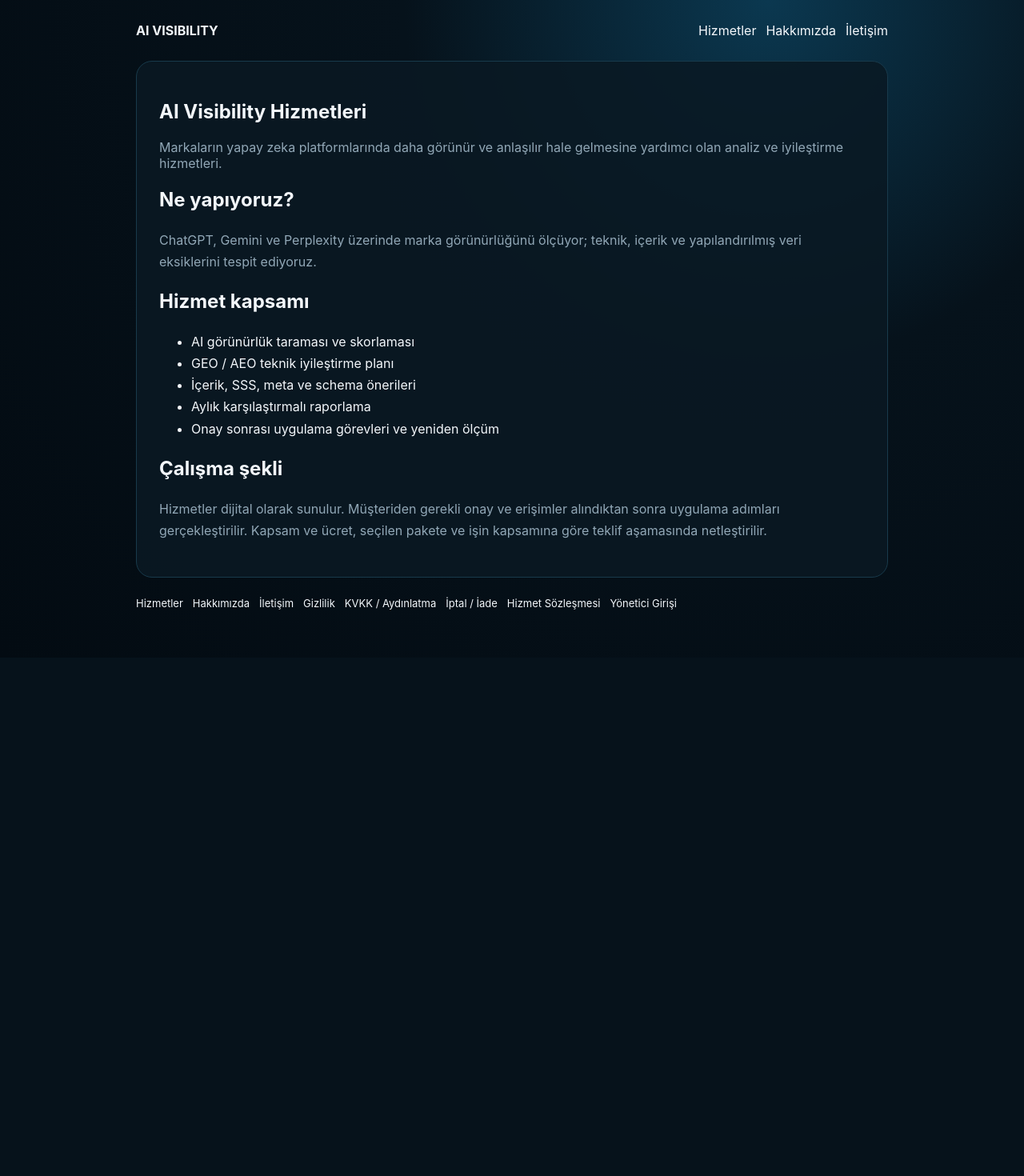
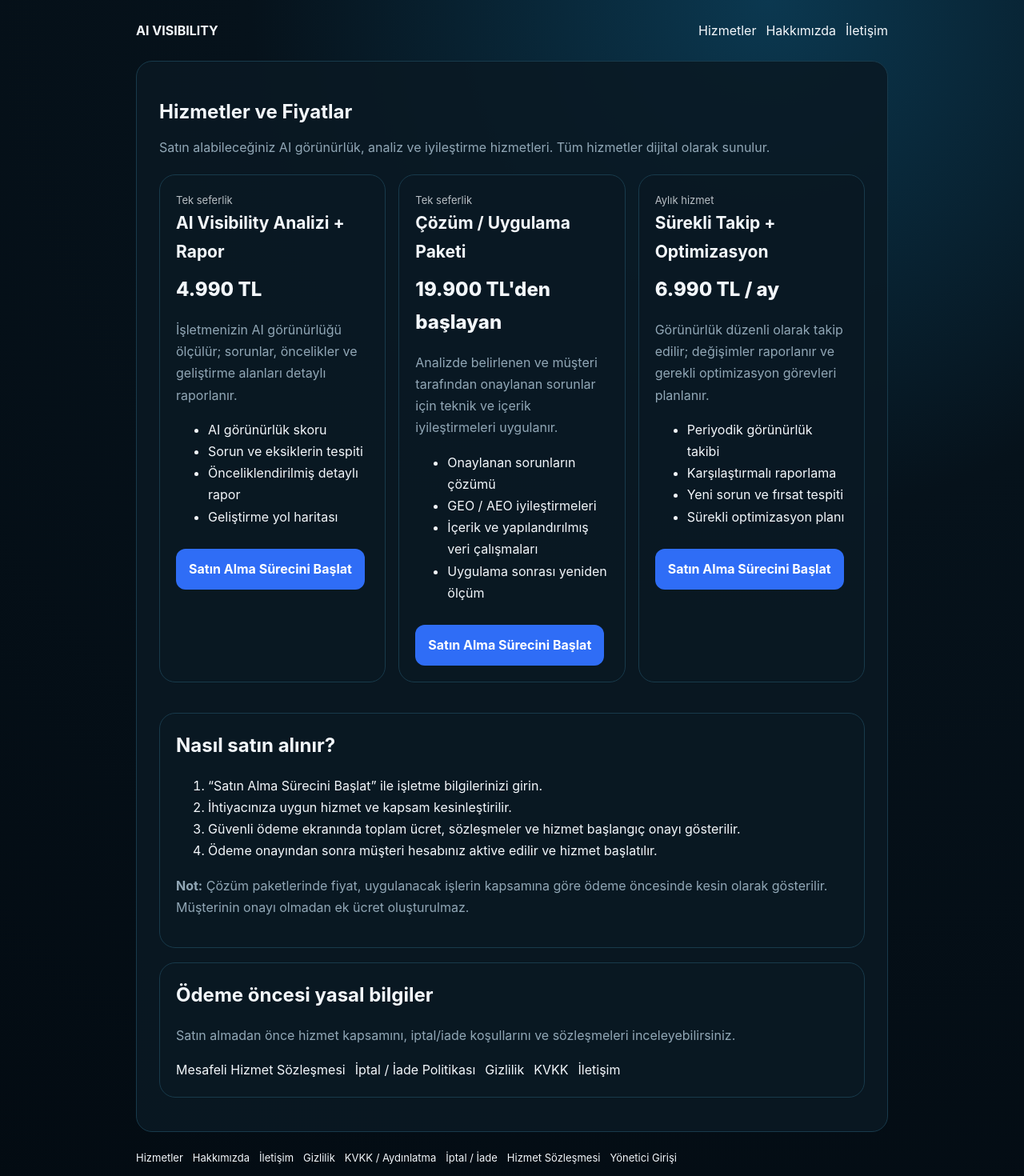
Before and after one commit to mehmetozan-5858/ai-visibility, a Next.js app: page /hizmetler in a window 1280 px wide. Shown: the top 1470 px of the page at 80% size. Before the commit the page ends 822 px from the top, so only its background shows below. Built offline with nearby package versions, Linux system fonts and the light colour scheme.

Commit message:
Make services visibly purchasable for payment provider review

```diff
--- a/app/hizmetler/page.js
+++ b/app/hizmetler/page.js
@@ -1,10 +1,46 @@
+import Link from "next/link";
 import PublicPage from "../../components/PublicPage";
-export const metadata={title:"AI Visibility | Hizmetler",description:"ChatGPT, Gemini ve Perplexity görünürlük analizi ve GEO/AEO hizmetleri"};
-export default function Page(){return <PublicPage title="AI Visibility Hizmetleri" subtitle="Markaların yapay zeka platformlarında daha görünür ve anlaşılır hale gelmesine yardımcı olan analiz ve iyileştirme hizmetleri.">
-  <h2>Ne yapıyoruz?</h2>
-  <p>ChatGPT, Gemini ve Perplexity üzerinde marka görünürlüğünü ölçüyor; teknik, içerik ve yapılandırılmış veri eksiklerini tespit ediyoruz.</p>
-  <h2>Hizmet kapsamı</h2>
-  <ul><li>AI görünürlük taraması ve skorlaması</li><li>GEO / AEO teknik iyileştirme planı</li><li>İçerik, SSS, meta ve schema önerileri</li><li>Aylık karşılaştırmalı raporlama</li><li>Onay sonrası uygulama görevleri ve yeniden ölçüm</li></ul>
-  <h2>Çalışma şekli</h2>
-  <p>Hizmetler dijital olarak sunulur. Müşteriden gerekli onay ve erişimler alındıktan sonra uygulama adımları gerçekleştirilir. Kapsam ve ücret, seçilen pakete ve işin kapsamına göre teklif aşamasında netleştirilir.</p>
+
+export const metadata={title:"AI Visibility | Hizmetler ve Fiyatlar",description:"AI görünürlük analizi, GEO/AEO çözüm uygulama ve sürekli takip hizmetleri; kapsam ve başlangıç fiyatları."};
+
+const packages=[
+  {title:"AI Visibility Analizi + Rapor",price:"4.990 TL",type:"Tek seferlik",desc:"İşletmenizin AI görünürlüğü ölçülür; sorunlar, öncelikler ve geliştirme alanları detaylı raporlanır.",items:["AI görünürlük skoru","Sorun ve eksiklerin tespiti","Önceliklendirilmiş detaylı rapor","Geliştirme yol haritası"]},
+  {title:"Çözüm / Uygulama Paketi",price:"19.900 TL'den başlayan",type:"Tek seferlik",desc:"Analizde belirlenen ve müşteri tarafından onaylanan sorunlar için teknik ve içerik iyileştirmeleri uygulanır.",items:["Onaylanan sorunların çözümü","GEO / AEO iyileştirmeleri","İçerik ve yapılandırılmış veri çalışmaları","Uygulama sonrası yeniden ölçüm"]},
+  {title:"Sürekli Takip + Optimizasyon",price:"6.990 TL / ay",type:"Aylık hizmet",desc:"Görünürlük düzenli olarak takip edilir; değişimler raporlanır ve gerekli optimizasyon görevleri planlanır.",items:["Periyodik görünürlük takibi","Karşılaştırmalı raporlama","Yeni sorun ve fırsat tespiti","Sürekli optimizasyon planı"]}
+];
+
+export default function Page(){return <PublicPage title="Hizmetler ve Fiyatlar" subtitle="Satın alabileceğiniz AI görünürlük, analiz ve iyileştirme hizmetleri. Tüm hizmetler dijital olarak sunulur.">
+  <div style={{display:"grid",gridTemplateColumns:"repeat(auto-fit,minmax(240px,1fr))",gap:16,margin:"24px 0"}}>
+    {packages.map(p=><article className="panel" style={{padding:20}} key={p.title}>
+      <div style={{fontSize:13,opacity:.75}}>{p.type}</div>
+      <h2 style={{fontSize:21,marginBottom:8}}>{p.title}</h2>
+      <div style={{fontSize:24,fontWeight:800,margin:"10px 0"}}>{p.price}</div>
+      <p>{p.desc}</p>
+      <ul>{p.items.map(x=><li key={x}>{x}</li>)}</ul>
+      <Link href="/yeni-musteri" style={{display:"inline-block",marginTop:10,padding:"12px 16px",borderRadius:12,background:"#2f6df6",color:"white",textDecoration:"none",fontWeight:700}}>Satın Alma Sürecini Başlat</Link>
+    </article>)}
+  </div>
+
+  <section className="panel" style={{padding:20,marginTop:18}}>
+    <h2>Nasıl satın alınır?</h2>
+    <ol>
+      <li>“Satın Alma Sürecini Başlat” ile işletme bilgilerinizi girin.</li>
+      <li>İhtiyacınıza uygun hizmet ve kapsam kesinleştirilir.</li>
+      <li>Güvenli ödeme ekranında toplam ücret, sözleşmeler ve hizmet başlangıç onayı gösterilir.</li>
+      <li>Ödeme onayından sonra müşteri hesabınız aktive edilir ve hizmet başlatılır.</li>
+    </ol>
+    <p><b>Not:</b> Çözüm paketlerinde fiyat, uygulanacak işlerin kapsamına göre ödeme öncesinde kesin olarak gösterilir. Müşterinin onayı olmadan ek ücret oluşturulmaz.</p>
+  </section>
+
+  <section className="panel" style={{padding:20,marginTop:18}}>
+    <h2>Ödeme öncesi yasal bilgiler</h2>
+    <p>Satın almadan önce hizmet kapsamını, iptal/iade koşullarını ve sözleşmeleri inceleyebilirsiniz.</p>
+    <div style={{display:"flex",gap:12,flexWrap:"wrap"}}>
+      <Link href="/mesafeli-hizmet-sozlesmesi">Mesafeli Hizmet Sözleşmesi</Link>
+      <Link href="/iptal-iade">İptal / İade Politikası</Link>
+      <Link href="/gizlilik">Gizlilik</Link>
+      <Link href="/kvkk">KVKK</Link>
+      <Link href="/iletisim">İletişim</Link>
+    </div>
+  </section>
 </PublicPage>}
```
